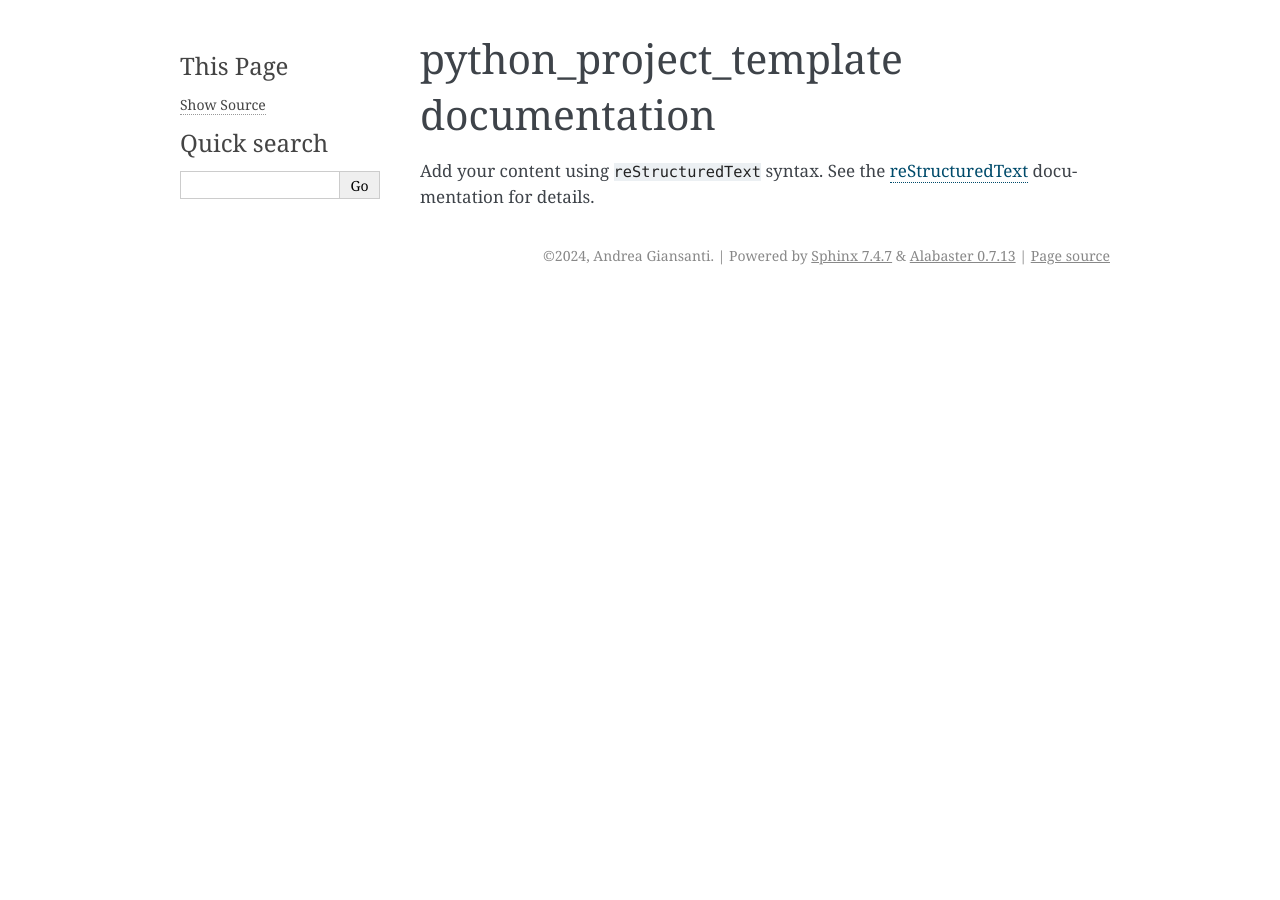
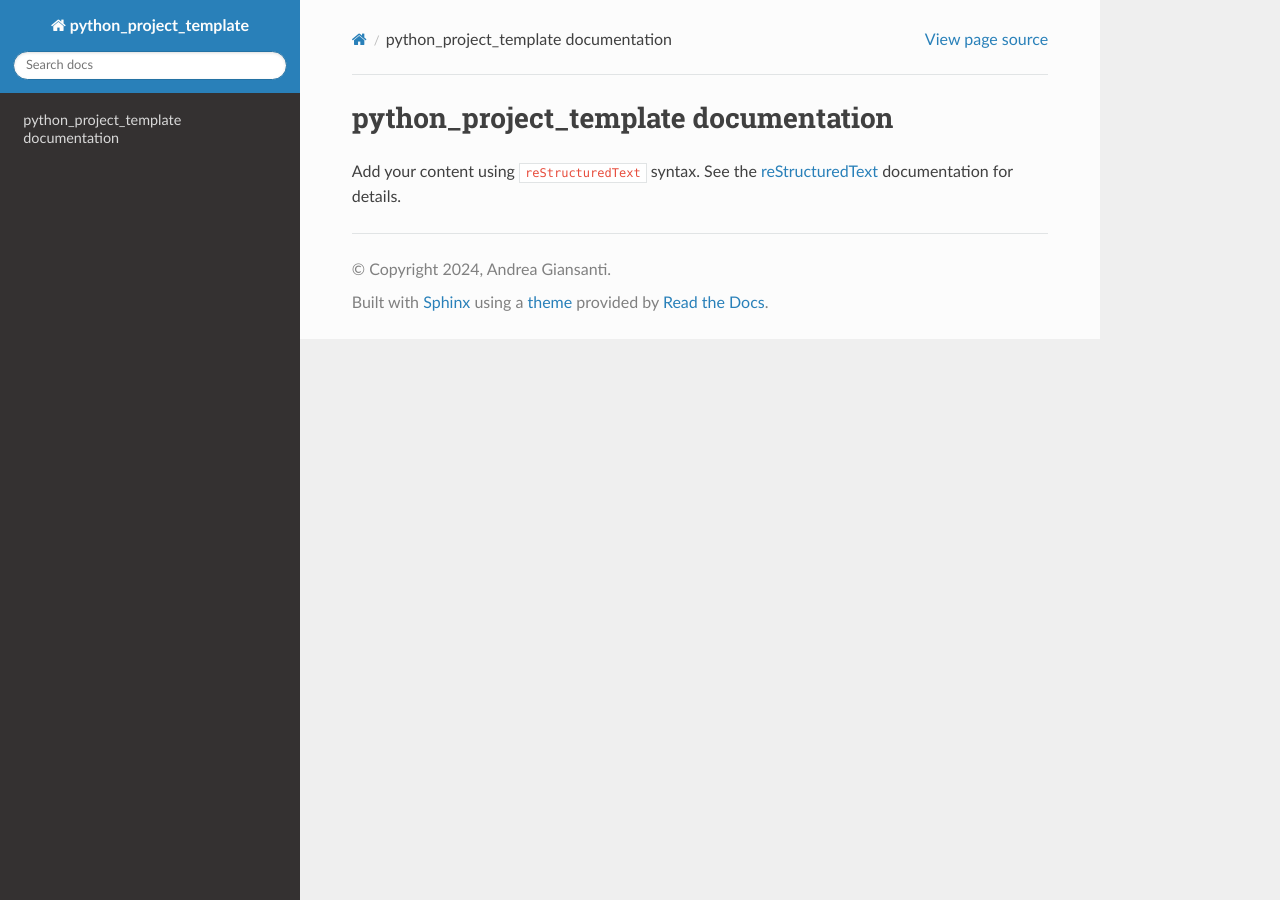
Before and after one commit to Giansass/python-project-template, a Sphinx documentation site: the page built from docs/index.rst, in a window 1280 px wide. Built offline with Sphinx 7.4.7 and the Read the Docs theme 2.0.0, drawn with Linux system fonts in a browser that asks for light colours.

Commit message:
added rtd themse in docs/conf.py

```diff
--- a/docs/conf.py
+++ b/docs/conf.py
@@ -14,7 +14,11 @@ release = "v0.3.0"
 # -- General configuration ---------------------------------------------------
 # https://www.sphinx-doc.org/en/master/usage/configuration.html#general-configuration
 
-extensions: list[str] = []
+extensions: list[str] = [
+    "sphinx.ext.autodoc",
+    "sphinx.ext.viewcode",
+    "sphinx.ext.napoleon",
+]
 
 templates_path = ["_templates"]
 exclude_patterns = ["_build", "Thumbs.db", ".DS_Store"]
@@ -23,5 +27,5 @@ exclude_patterns = ["_build", "Thumbs.db", ".DS_Store"]
 # -- Options for HTML output -------------------------------------------------
 # https://www.sphinx-doc.org/en/master/usage/configuration.html#options-for-html-output
 
-html_theme = "alabaster"
+html_theme = "sphinx_rtd_theme"
 html_static_path = ["_static"]
```
